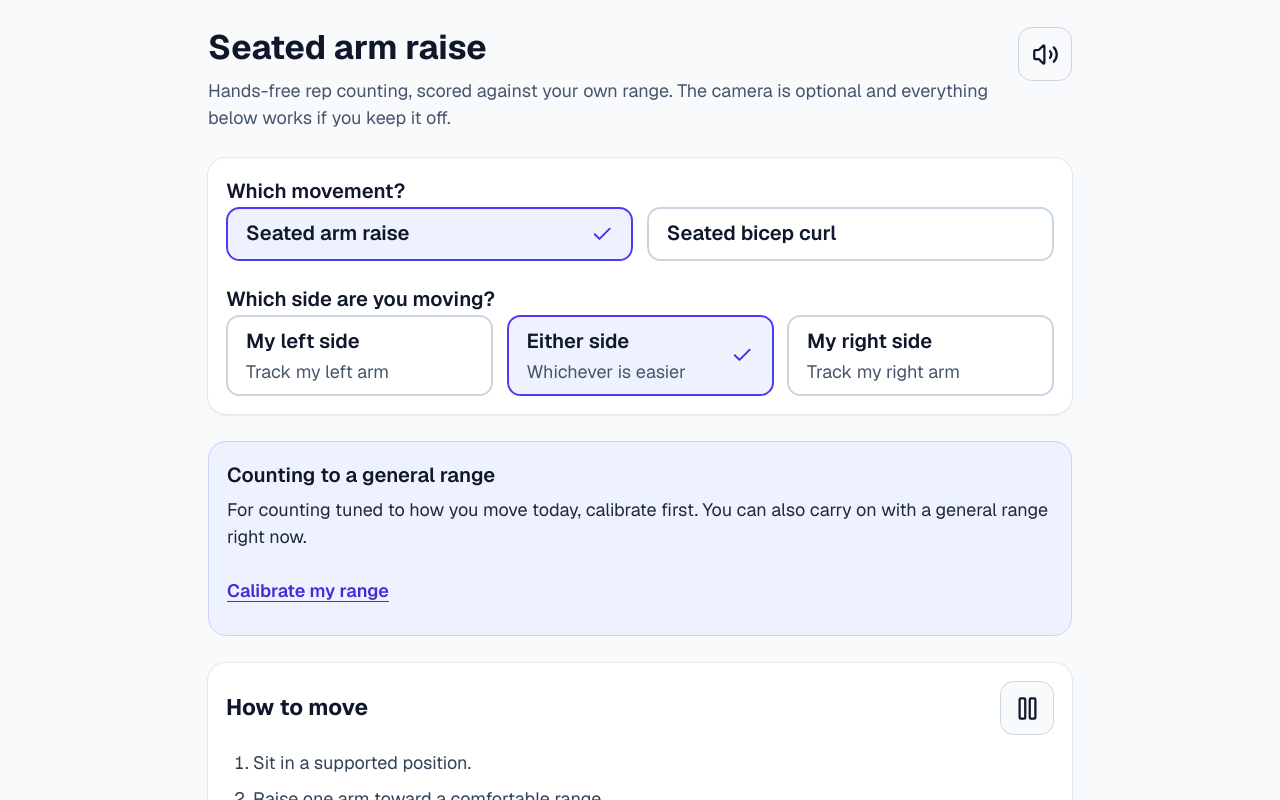
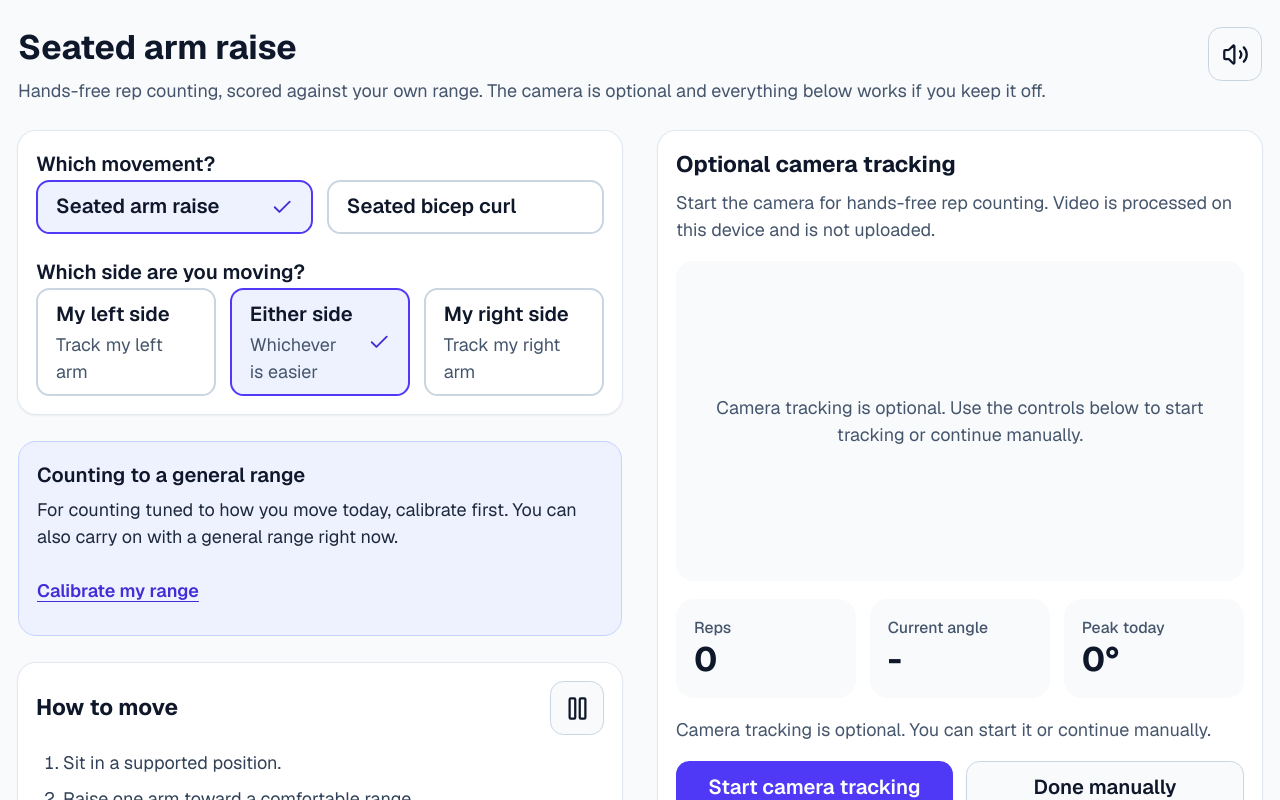
Before and after one commit to sleepyjen4/flexithon_accessibility, a Next.js app: page /exercise in a window 1280 px wide. Shown: the top 800 px of the page. Built offline with nearby package versions, Linux system fonts and the light colour scheme.

Commit message:
trialed an adaptive exercise page orientation

```diff
--- a/app/exercise/page.tsx
+++ b/app/exercise/page.tsx
@@ -249,7 +249,7 @@ export default function ExercisePage() {
 
   return (
     <div className="min-h-screen bg-slate-50 px-4 py-6 text-slate-900">
-      <div className="mx-auto flex max-w-3xl flex-col gap-6">
+      <div className="mx-auto flex md:max-w-6xl sm:max-w-3xl flex-col gap-6">
         {/* Page-level so the speech toggle stays visible across every state
             (setup, tracking, finished) -- otherwise a user who muted elsewhere
             lands here with no way to turn spoken counts back on. */}
@@ -278,7 +278,10 @@ export default function ExercisePage() {
             onGoAgain={goAgain}
           />
         ) : (
-          <>
+          <div className="flex flex-col gap-6 lg:grid lg:grid-cols-2 lg:items-start lg:gap-8">
+            {/* Left column (desktop): setup and instructions -- everything a
+                person reads before and while deciding how to move. */}
+            <div className="flex flex-col gap-6">
               <PoseSetup
                 exerciseId={exerciseId}
                 side={side}
@@ -351,7 +354,10 @@ export default function ExercisePage() {
                   ))}
                 </ol>
               </section>
+            </div>
 
+            {/* Right column (desktop): the camera tracker and session controls. */}
+            <div className="flex flex-col gap-6">
               <PoseTracker
                 key={`${exerciseId}:${side}:${sessionKey}`}
                 exercise={poseExercise}
@@ -378,7 +384,8 @@ export default function ExercisePage() {
                   Finish and view summary
                 </Button>
               </div>
-          </>
+            </div>
+          </div>
         )}
       </div>
     </div>
```
Lines whose indentation alone changed are shown as unchanged.
